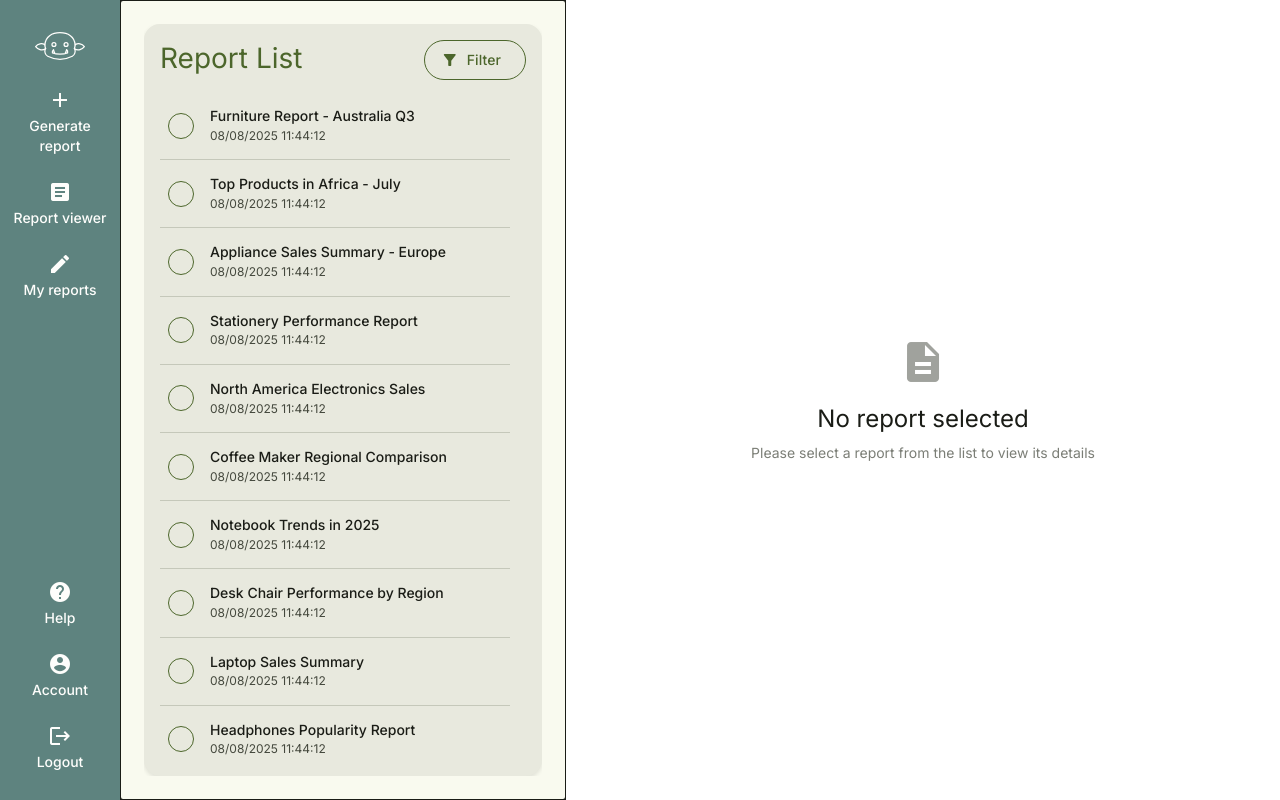
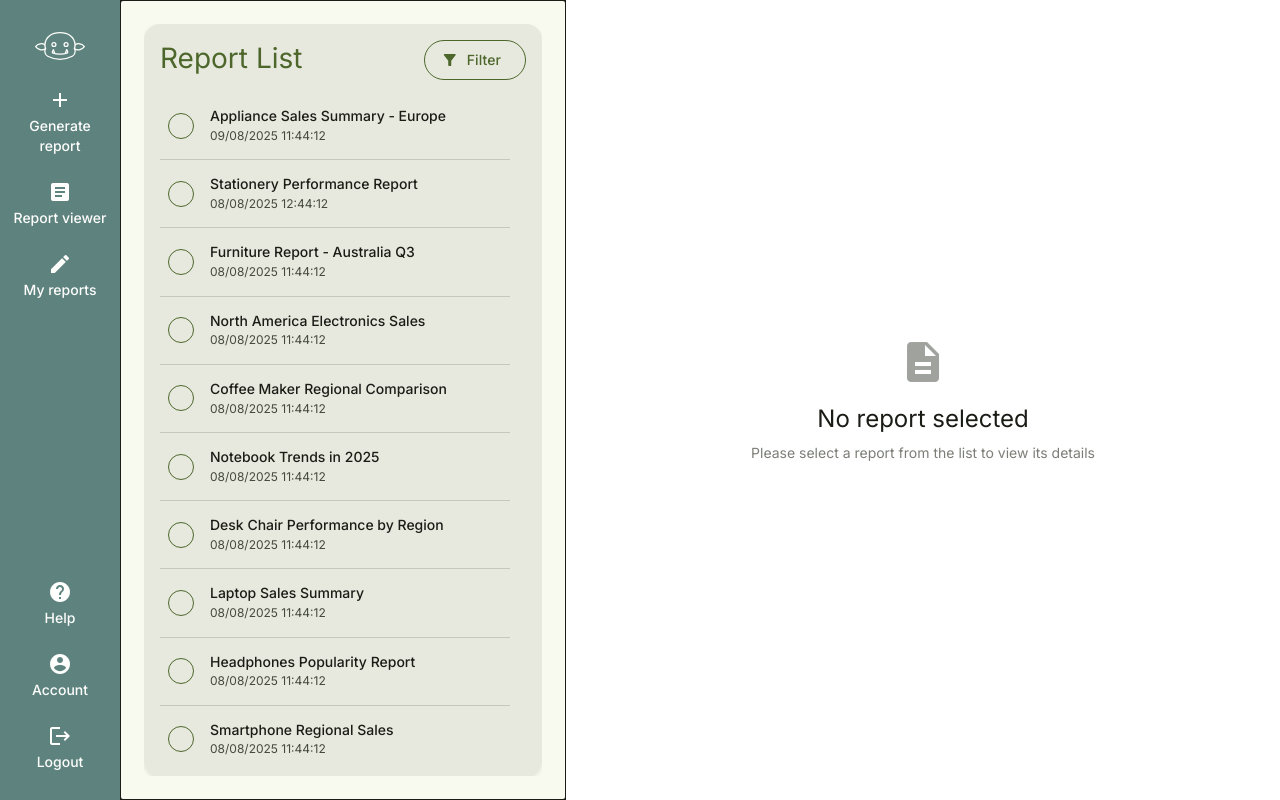
Before and after one commit to jaimeAlorg/Report-builder-tool, an Angular app: page /reports in a window 1280 px wide. Built offline with nearby package versions, Linux system fonts and the light colour scheme.

Commit message:
feat(reports): Implemented order by recent

```diff
--- a/src/app/components/report-list-card/report-list-card.ts
+++ b/src/app/components/report-list-card/report-list-card.ts
@@ -22,6 +22,7 @@ export class ReportListCard implements OnInit {
 
   ngOnInit(): void {
     this.getReportList();
+    this.orderReportsByDateAndTime();
   }
 
   ngOnChanges(): void {
@@ -45,6 +46,16 @@ export class ReportListCard implements OnInit {
     });
   }
 
+  orderReportsByDateAndTime(): void {
+    this.reportList.sort((a, b) => {
+      const dateA = new Date(a.creationDate).getTime();
+      const dateB = new Date(b.creationDate).getTime();
+      const timeA = new Date(`1970-01-01T${a.creationTime}`).getTime();
+      const timeB = new Date(`1970-01-01T${b.creationTime}`).getTime();
+      return dateB - dateA || timeB - timeA;
+    });
+  }
+
   onReportClick(report: reportItemDTO): void {
     if (this.selectedReport === report && report.selected) {
       report.selected = !report.selected;
--- a/src/app/data/mock_reports.json
+++ b/src/app/data/mock_reports.json
@@ -21,7 +21,7 @@
   {
     "id": 2,
     "title": "Top Products in Africa - July",
-    "creationDate": "2025-08-08",
+    "creationDate": "2025-07-08",
     "creationTime": "11:44:12",
     "author": "Emily Zhang",
     "products": ["Smartphone", "Laptop"],
@@ -33,7 +33,7 @@
   {
     "id": 3,
     "title": "Appliance Sales Summary - Europe",
-    "creationDate": "2025-08-08",
+    "creationDate": "2025-08-09",
     "creationTime": "11:44:12",
     "author": "Liam O'Connor",
     "products": ["Monitor", "Notebook", "Desk Chair", "Laptop", "Desk Lamp"],
@@ -52,7 +52,7 @@
     "id": 4,
     "title": "Stationery Performance Report",
     "creationDate": "2025-08-08",
-    "creationTime": "11:44:12",
+    "creationTime": "12:44:12",
     "author": "Carlos Mendoza",
     "products": ["Coffee Maker", "Notebook", "Monitor", "Desk Chair"],
     "category": ["Stationery", "Furniture", "Electronics", "Appliances"],
```
